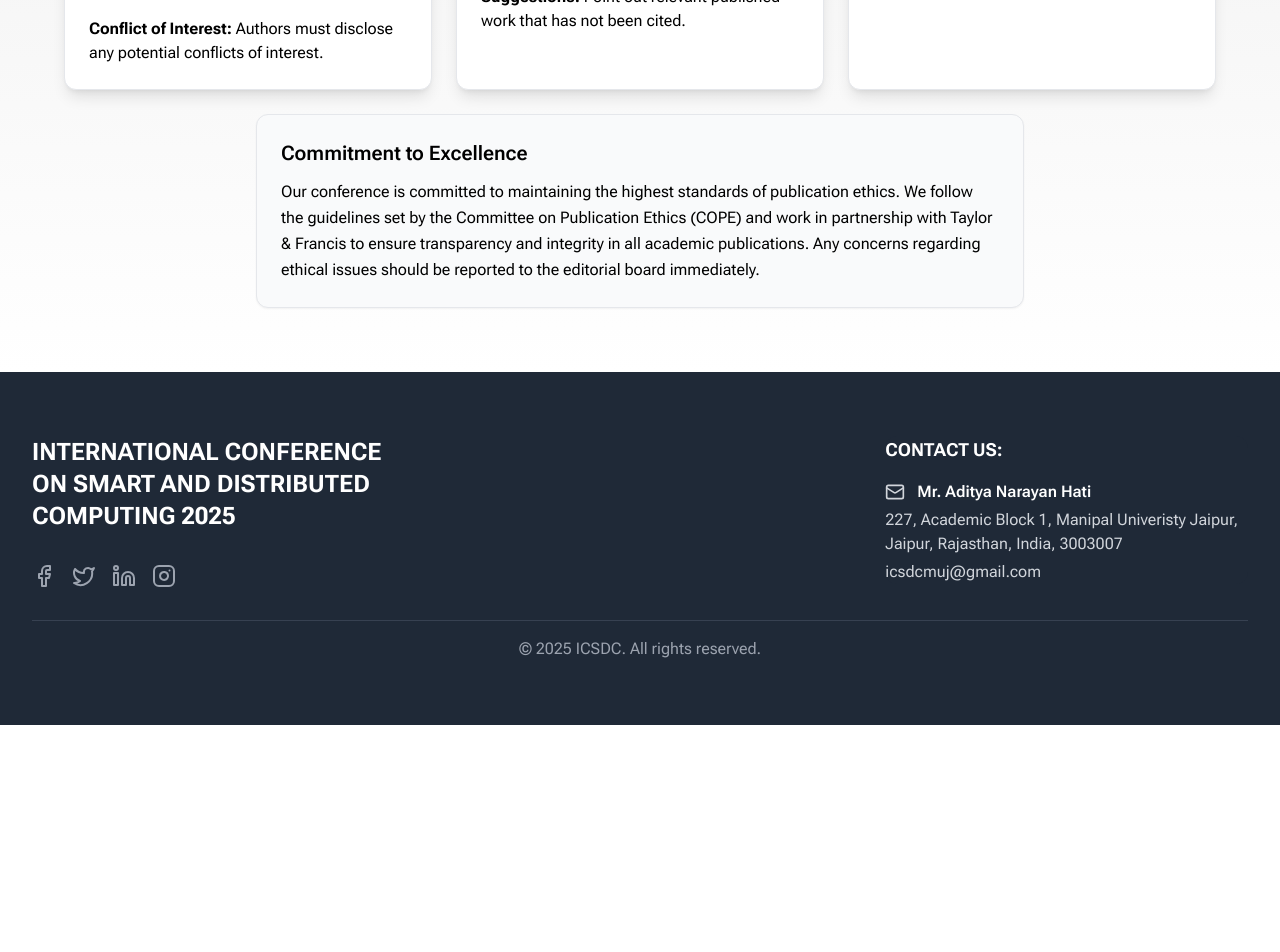
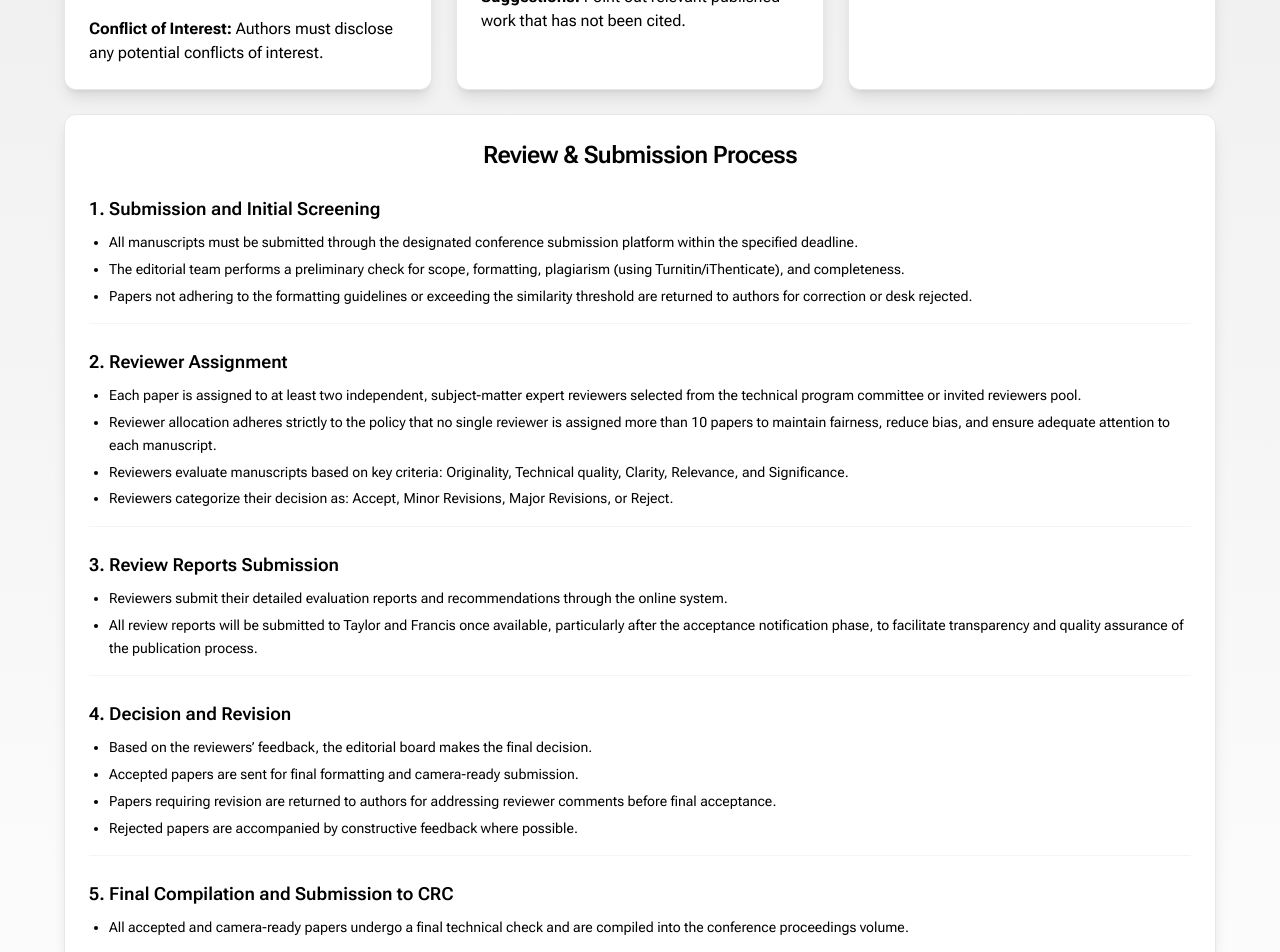
Before and after one commit to vverma022/conference-website, a React (Vite) app: page /ethics in a window 1280 px wide. Shown: the part 580-1532 px from the top of the page. Before the commit the page ends 1305 px from the top, so only its background shows below. Built offline with nearby package versions, Linux system fonts and the light colour scheme; a web font is replaced by a local one.

Commit message:
feat: Add review and submission process section and icons to ethics guidelines.

```diff
--- a/src/page/ethics.jsx
+++ b/src/page/ethics.jsx
@@ -1,11 +1,12 @@
 import { motion } from 'framer-motion'
 import { Card, CardContent, CardHeader, CardTitle } from '@/components/ui/card'
-import { BookOpen } from 'lucide-react'
+import { BookOpen, CheckCircle, Scale } from 'lucide-react'
 
 // Ethics guidelines data structure
 const ethicsGuidelines = {
   authors: {
     title: "For Authors",
+    icon: <BookOpen className="h-5 w-5" />,
     items: [
       {
         title: "Originality",
@@ -27,6 +28,7 @@ const ethicsGuidelines = {
   },
   reviewers: {
     title: "For Reviewers",
+    icon: <Scale className="h-5 w-5" />,
     items: [
       {
         title: "Confidentiality",
@@ -52,6 +54,7 @@ const ethicsGuidelines = {
   },
   editors: {
     title: "For Editors",
+    icon: <CheckCircle className="h-5 w-5" />,
     items: [
       {
         title: "Fairness",
@@ -73,6 +76,48 @@ const ethicsGuidelines = {
   }
 }
 
+const reviewProcess = [
+  {
+    title: "1. Submission and Initial Screening",
+    details: [
+      "All manuscripts must be submitted through the designated conference submission platform within the specified deadline.",
+      "The editorial team performs a preliminary check for scope, formatting, plagiarism (using Turnitin/iThenticate), and completeness.",
+      "Papers not adhering to the formatting guidelines or exceeding the similarity threshold are returned to authors for correction or desk rejected."
+    ]
+  },
+  {
+    title: "2. Reviewer Assignment",
+    details: [
+      "Each paper is assigned to at least two independent, subject-matter expert reviewers selected from the technical program committee or invited reviewers pool.",
+      "Reviewer allocation adheres strictly to the policy that no single reviewer is assigned more than 10 papers to maintain fairness, reduce bias, and ensure adequate attention to each manuscript.",
+      "Reviewers evaluate manuscripts based on key criteria: Originality, Technical quality, Clarity, Relevance, and Significance.",
+      "Reviewers categorize their decision as: Accept, Minor Revisions, Major Revisions, or Reject."
+    ]
+  },
+  {
+    title: "3. Review Reports Submission",
+    details: [
+      "Reviewers submit their detailed evaluation reports and recommendations through the online system.",
+      "All review reports will be submitted to Taylor and Francis once available, particularly after the acceptance notification phase, to facilitate transparency and quality assurance of the publication process."
+    ]
+  },
+  {
+    title: "4. Decision and Revision",
+    details: [
+      "Based on the reviewers’ feedback, the editorial board makes the final decision.",
+      "Accepted papers are sent for final formatting and camera-ready submission.",
+      "Papers requiring revision are returned to authors for addressing reviewer comments before final acceptance.",
+      "Rejected papers are accompanied by constructive feedback where possible."
+    ]
+  },
+  {
+    title: "5. Final Compilation and Submission to CRC",
+    details: [
+      "All accepted and camera-ready papers undergo a final technical check and are compiled into the conference proceedings volume."
+    ]
+  }
+]
+
 export default function Ethics() {
   return (
     <motion.section
@@ -83,19 +128,19 @@ export default function Ethics() {
     >
       <div className="container mx-auto px-4 space-y-6">
         <h1 className="text-3xl font-semibold text-center mb-6 text-black">
-          PUBLICATION ETHICS
+          PUBLICATION ETHICS & PROCESS
         </h1>
         <p className="text-black text-center mb-8">
           Ensuring integrity, transparency, and ethical standards in academic publishing
         </p>
 
-        {/* Ethics Cards */}
+        {/* Ethics Cards Grid */}
         <div className="grid grid-cols-1 lg:grid-cols-3 gap-6 max-w-6xl mx-auto">
           {Object.entries(ethicsGuidelines).map(([key, guideline]) => (
             <Card key={key} className="shadow-lg hover:shadow-xl transition-all duration-300 border border-gray-200">
               <CardHeader>
                 <CardTitle className="flex items-center gap-2 text-black">
-                  <BookOpen className="h-5 w-5" />
+                  {guideline.icon}
                   {guideline.title}
                 </CardTitle>
               </CardHeader>
@@ -112,7 +157,30 @@ export default function Ethics() {
           ))}
         </div>
 
-        {/* Additional Information */}
+        {/* Review Process Section */}
+        <div className="max-w-6xl mx-auto mt-12">
+          <Card className="shadow-lg border border-gray-200">
+            <CardHeader>
+              <CardTitle className="text-2xl font-semibold text-center text-black">Review & Submission Process</CardTitle>
+            </CardHeader>
+            <CardContent className="grid gap-6">
+              {reviewProcess.map((step, index) => (
+                <div key={index} className="border-b border-gray-100 last:border-0 pb-4 last:pb-0">
+                  <h3 className="text-lg font-semibold text-black mb-2">{step.title}</h3>
+                  <ul className="list-disc pl-5 space-y-1">
+                    {step.details.map((detail, i) => (
+                      <li key={i} className="text-black text-sm leading-relaxed">
+                        {detail}
+                      </li>
+                    ))}
+                  </ul>
+                </div>
+              ))}
+            </CardContent>
+          </Card>
+        </div>
+
+        {/* Additional Information Footer */}
         <div className="max-w-3xl mx-auto mt-12">
           <Card className="bg-gray-50 border border-gray-200">
             <CardContent className="p-6">
```
